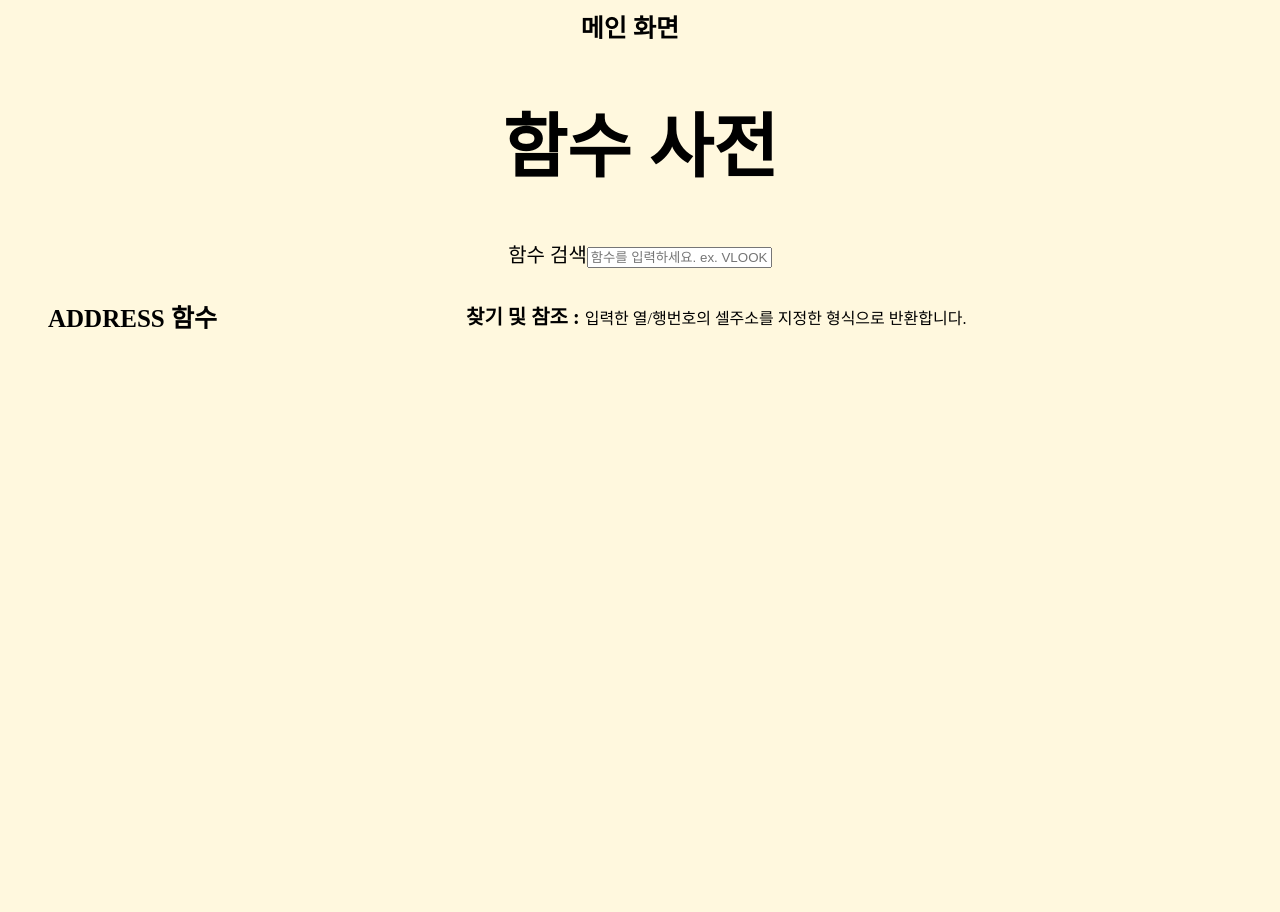
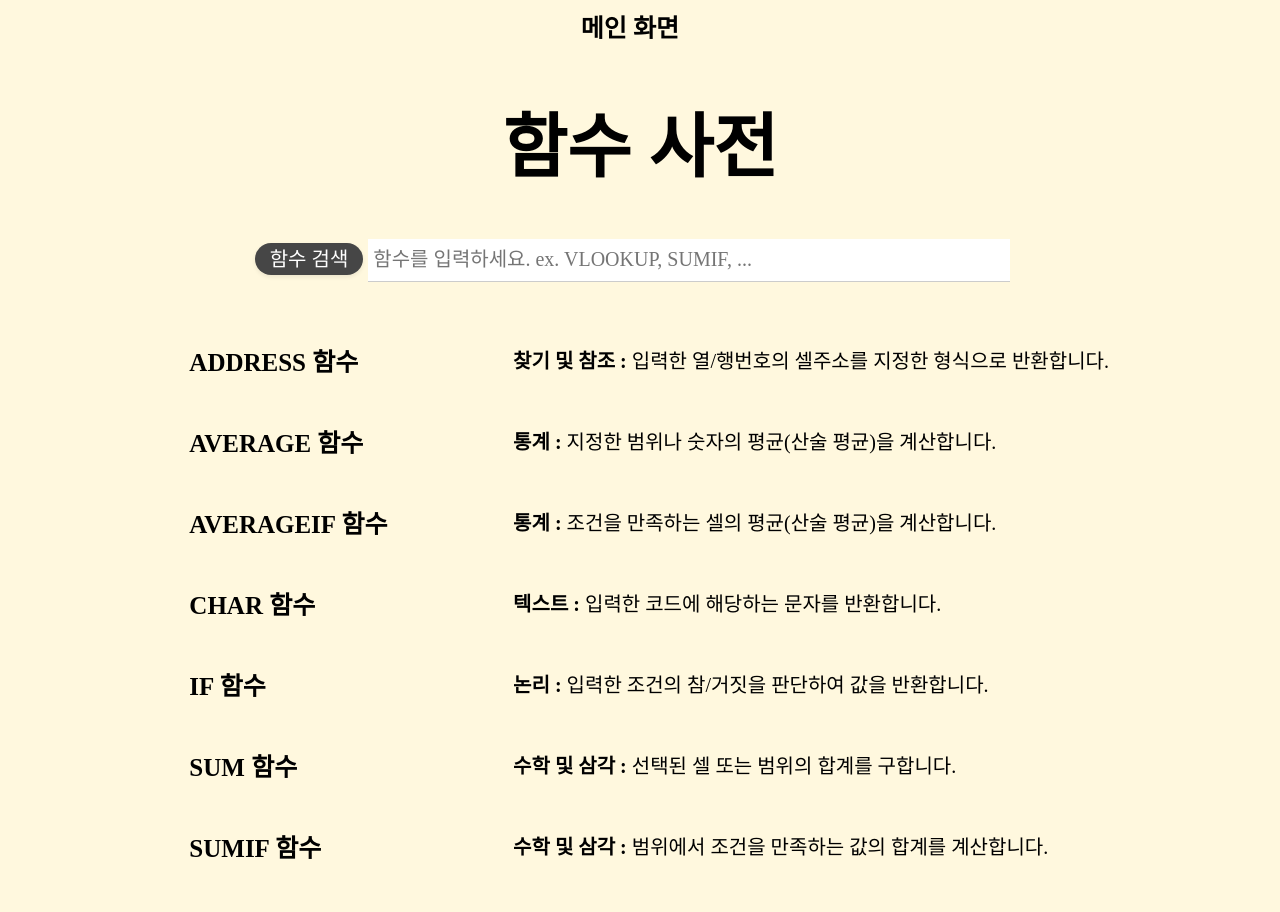
Before and after one commit to SeoIssac/ExpertMaker, a React app in the folder demo/src/main/frontend/: page /function_dic in a window 1280 px wide. Shown: the top 912 px of the page. Before the commit the page ends 800 px from the top, so only its background shows below. Built offline with nearby package versions, Linux system fonts and the light colour scheme; no server answers; a web font is replaced by a local one.

Commit message:
업데이트 된 프론트 반영

```diff
--- a/demo/src/main/frontend/src/jsx/function_dic.jsx
+++ b/demo/src/main/frontend/src/jsx/function_dic.jsx
@@ -18,25 +18,125 @@ function Function_dic() {
         </div>
 
             <div className={FuncStyle.searchbox}>
-                <span className={FuncStyle.searchBoxLabel}>함수 검색</span>
-                <input id="mySearchBox" placeholder="함수를 입력하세요. ex. VLOOKUP, SUMIF, ..." name="s" title="함수검색"
-                className={FuncStyle.functionsearchfield}/>
+                <span className={FuncStyle.searchboxlabel}>함수 검색</span>
+                <input id={FuncStyle.mySearchBox} className={FuncStyle.functionsearchfield} placeholder="함수를 입력하세요. ex. VLOOKUP, SUMIF, ..." name="s" title="함수검색"/>
             </div>
-            <div id="functionListBox">
-                <ol id="filter-target-list">
+
+            <div id={FuncStyle.functionListBox}>
+                <ol id={FuncStyle.filtertargetlist} className={FuncStyle.functionlist}>
+
                     <li className={FuncStyle.functionlistitem}>
-                        <div className={FuncStyle.functionname}>
+                        <div className={[FuncStyle.functionname, FuncStyle.searchterms].join(" ")}>
                             <div className={FuncStyle.namebox}>
                                 <a>ADDRESS 함수</a>
                             </div>
                         </div>
-                        <div className={FuncStyle.functionsummary}>
+                        <div className={[FuncStyle.functionsummary, FuncStyle.searchterms].join(" ")}>
                             <div className={FuncStyle.summarybox}>
                                 <span className={FuncStyle.functionCat}>찾기 및 참조 : </span>
-                                <span className={FuncStyle.functionDes}>입력한 열/행번호의 셀주소를 지정한 형식으로 반환합니다.</span>
+                                <span className={FuncStyle.functionDesc}>입력한 열/행번호의 셀주소를 지정한 형식으로 반환합니다.</span>
                             </div>
                         </div>
                     </li>
+
+                    <li className={FuncStyle.functionlistitem}>
+                        <div className={[FuncStyle.functionname, FuncStyle.searchterms].join(" ")}>
+                            <div className={FuncStyle.namebox}>
+                                <a>AVERAGE 함수</a>
+                            </div>
+                        </div>
+                        <div className={[FuncStyle.functionsummary, FuncStyle.searchterms].join(" ")}>
+                            <div className={FuncStyle.summarybox}>
+                                <span className={FuncStyle.functionCat}>통계 : </span>
+                                <span className={FuncStyle.functionDesc}>지정한 범위나 숫자의 평균(산술 평균)을 계산합니다.</span>
+                            </div>
+                        </div>
+                    </li>
+
+                    <li className={FuncStyle.functionlistitem}>
+                        <div className={[FuncStyle.functionname, FuncStyle.searchterms].join(" ")}>
+                            <div className={FuncStyle.namebox}>
+                                <a>AVERAGEIF 함수</a>
+                            </div>
+                        </div>
+                        <div className={[FuncStyle.functionsummary, FuncStyle.searchterms].join(" ")}>
+                            <div className={FuncStyle.summarybox}>
+                                <span className={FuncStyle.functionCat}>통계 : </span>
+                                <span className={FuncStyle.functionDesc}>조건을 만족하는 셀의 평균(산술 평균)을 계산합니다.</span>
+                            </div>
+                        </div>
+                    </li>
+
+                    <li className={FuncStyle.functionlistitem}>
+                        <div className={[FuncStyle.functionname, FuncStyle.searchterms].join(" ")}>
+                            <div className={FuncStyle.namebox}>
+                                <a>CHAR 함수</a>
+                            </div>
+                        </div>
+                        <div className={[FuncStyle.functionsummary, FuncStyle.searchterms].join(" ")}>
+                            <div className={FuncStyle.summarybox}>
+                                <span className={FuncStyle.functionCat}>텍스트 : </span>
+                                <span className={FuncStyle.functionDesc}>입력한 코드에 해당하는 문자를 반환합니다.</span>
+                            </div>
+                        </div>
+                    </li>
+
+                    <li className={FuncStyle.functionlistitem}>
+                        <div className={[FuncStyle.functionname, FuncStyle.searchterms].join(" ")}>
+                            <div className={FuncStyle.namebox}>
+                                <a>IF 함수</a>
+                            </div>
+                        </div>
+                        <div className={[FuncStyle.functionsummary, FuncStyle.searchterms].join(" ")}>
+                            <div className={FuncStyle.summarybox}>
+                                <span className={FuncStyle.functionCat}>논리 : </span>
+                                <span className={FuncStyle.functionDesc}>입력한 조건의 참/거짓을 판단하여 값을 반환합니다.</span>
+                            </div>
+                        </div>
+                    </li>
+
+                    <li className={FuncStyle.functionlistitem}>
+                        <div className={[FuncStyle.functionname, FuncStyle.searchterms].join(" ")}>
+                            <div className={FuncStyle.namebox}>
+                                <a>SUM 함수</a>
+                            </div>
+                        </div>
+                        <div className={[FuncStyle.functionsummary, FuncStyle.searchterms].join(" ")}>
+                            <div className={FuncStyle.summarybox}>
+                                <span className={FuncStyle.functionCat}>수학 및 삼각 : </span>
+                                <span className={FuncStyle.functionDesc}>선택된 셀 또는 범위의 합계를 구합니다.</span>
+                            </div>
+                        </div>
+                    </li>
+
+                    <li className={FuncStyle.functionlistitem}>
+                        <div className={[FuncStyle.functionname, FuncStyle.searchterms].join(" ")}>
+                            <div className={FuncStyle.namebox}>
+                                <a>SUMIF 함수</a>
+                            </div>
+                        </div>
+                        <div className={[FuncStyle.functionsummary, FuncStyle.searchterms].join(" ")}>
+                            <div className={FuncStyle.summarybox}>
+                                <span className={FuncStyle.functionCat}>수학 및 삼각 : </span>
+                                <span className={FuncStyle.functionDesc}>범위에서 조건을 만족하는 값의 합계를 계산합니다.</span>
+                            </div>
+                        </div>
+                    </li>
+
+                    <li className={FuncStyle.functionlistitem}>
+                        <div className={[FuncStyle.functionname, FuncStyle.searchterms].join(" ")}>
+                            <div className={FuncStyle.namebox}>
+                                <a>VLOOKUP 함수</a>
+                            </div>
+                        </div>
+                        <div className={[FuncStyle.functionsummary, FuncStyle.searchterms].join(" ")}>
+                            <div className={FuncStyle.summarybox}>
+                                <span className={FuncStyle.functionCat}>찾기 및 참조 : </span>
+                                <span className={FuncStyle.functionDesc}>세로로 입력된 자료에서 원하는 값을 찾아 옆에 위치한 다른 값을 참조합니다.</span>
+                            </div>
+                        </div>
+                    </li>
+
                 </ol>
             </div>
         </React.Fragment>
```
Also changed, not shown: 1 other file (tests, documents, lock files or other folders).
